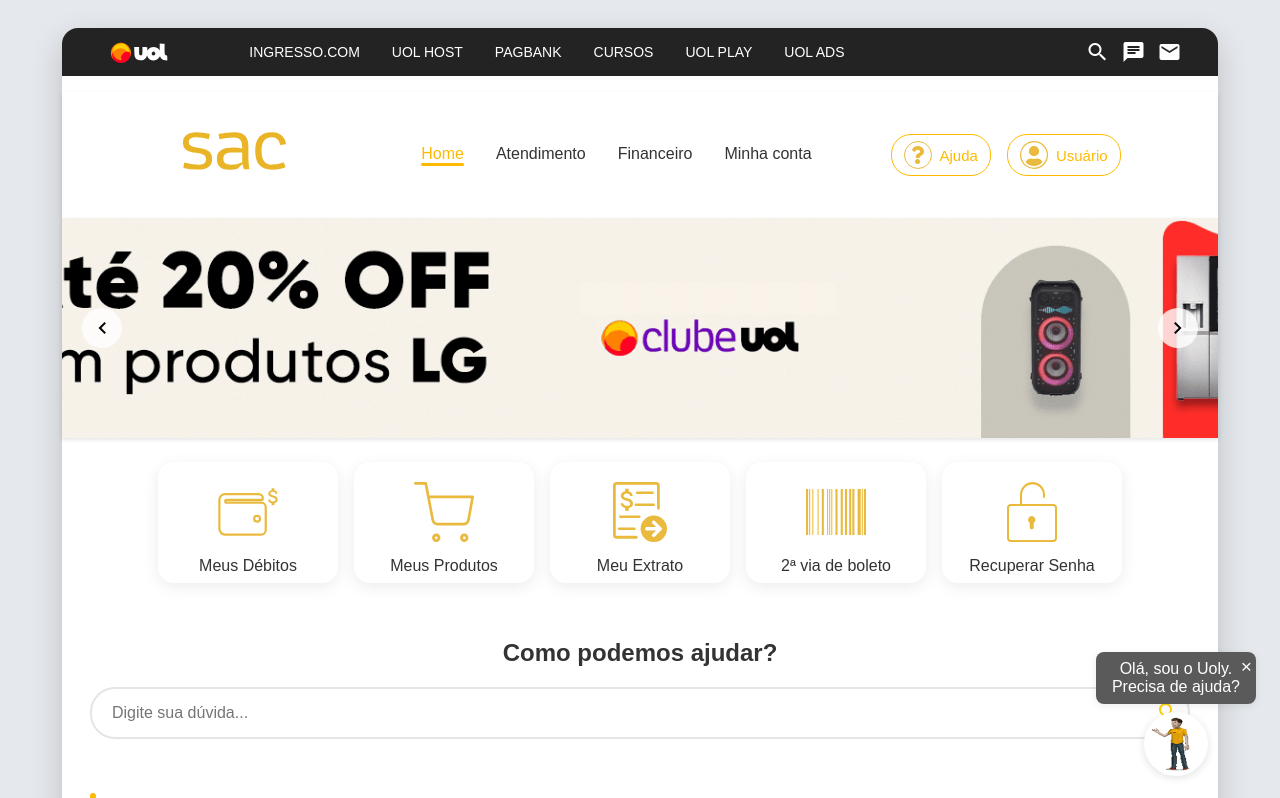
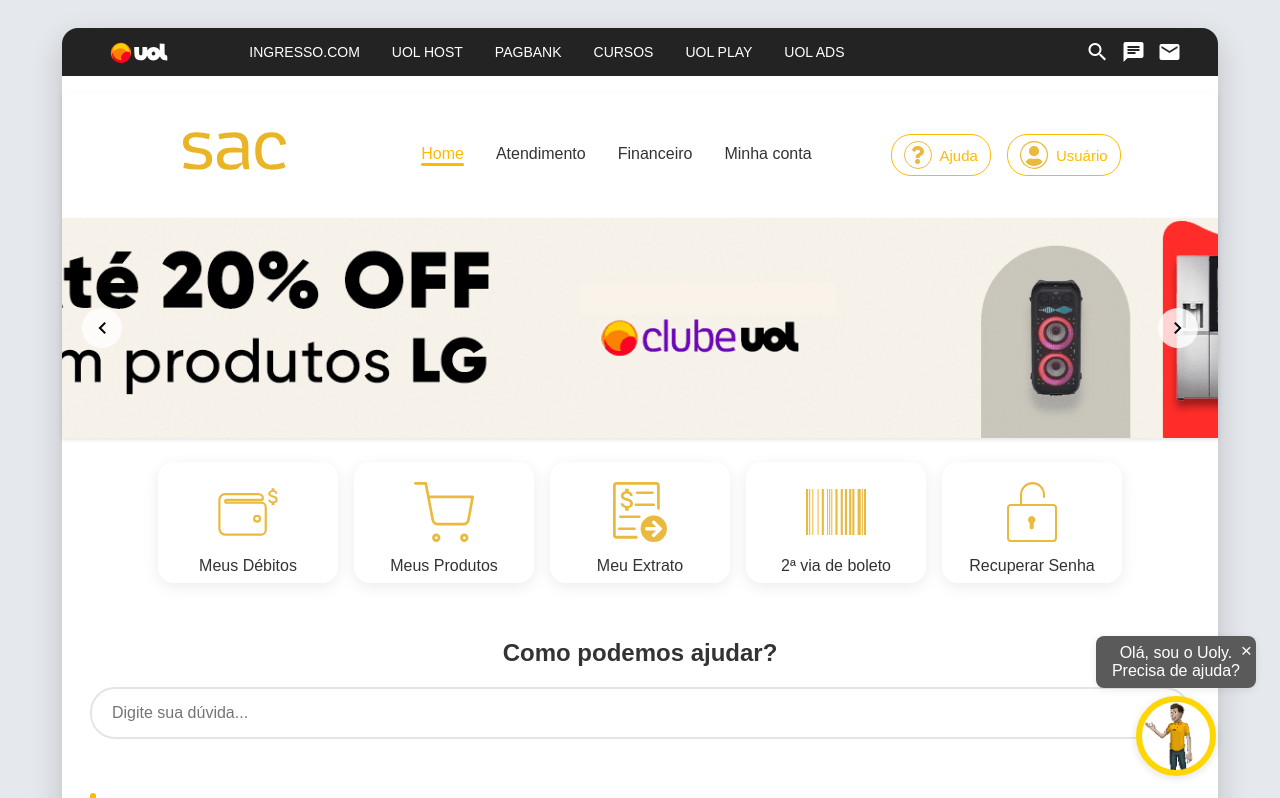
Before and after one commit to KaiqueBorgesdeOliveira/Sac-Uol-Redesign, a React (Vite) app: page / in a window 1280 px wide. Shown: the top 798 px of the page. Built offline with nearby package versions, Linux system fonts and the light colour scheme; a web font is replaced by a local one.

Commit message:
style: foca mais o avatar no rosto no popup do chat bot

```diff
--- a/src/components/ChatBotPopup/ChatBotPopup.css
+++ b/src/components/ChatBotPopup/ChatBotPopup.css
@@ -22,12 +22,14 @@
 }
 
 .chatbot-avatar {
-  width: 64px;
-  height: 64px;
+  width: 80px;
+  height: 80px;
   border-radius: 50%;
-  border: 4px solid #fff;
+  border: 6px solid #FFD600;
   box-shadow: 0 2px 8px rgba(0,0,0,0.12);
   background: #fff;
+  object-fit: cover;
+  object-position: 60% 5%;
 }
 
 .chatbot-close {
```
Also changed, not shown: public/assets/images/metade_avatar.png (added).
